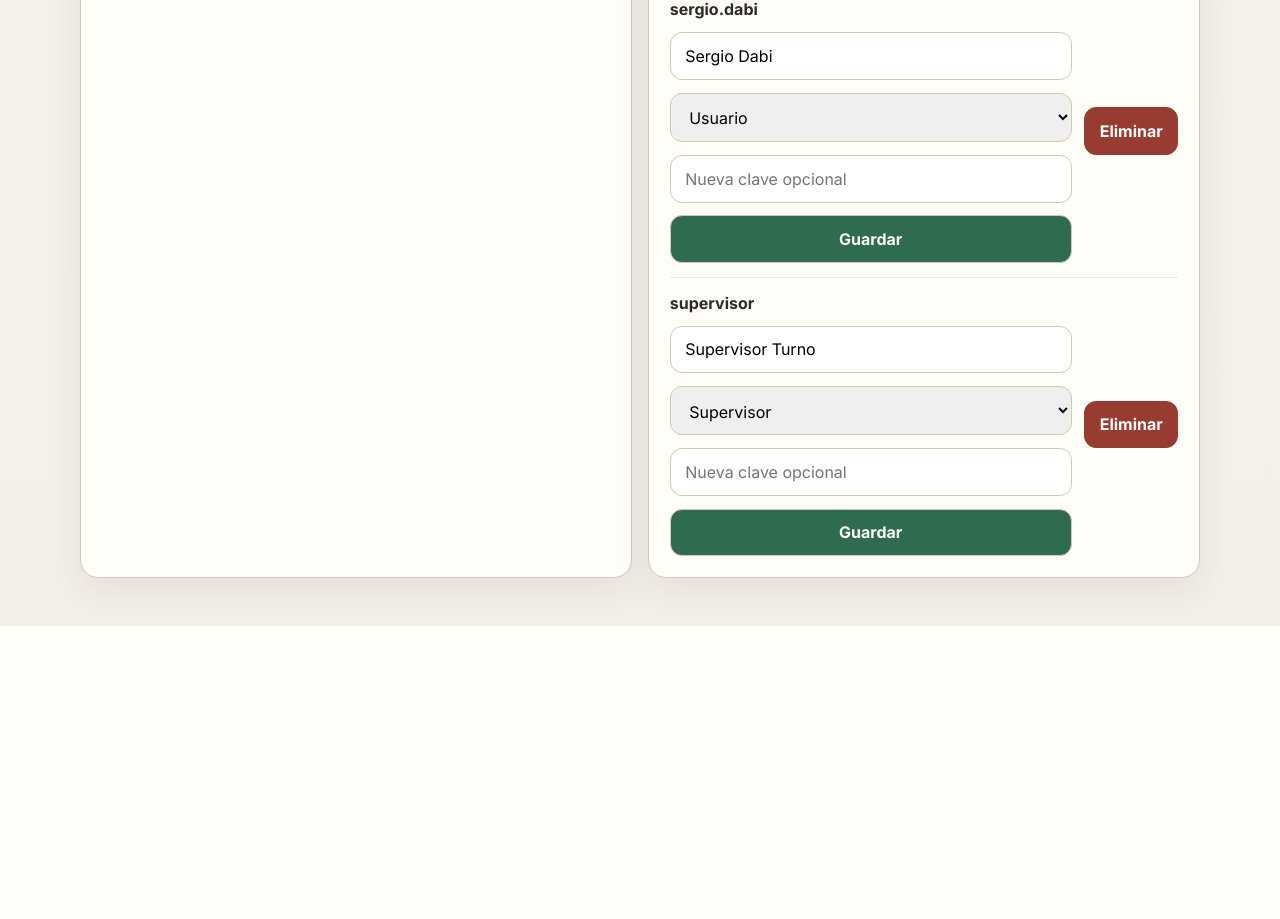
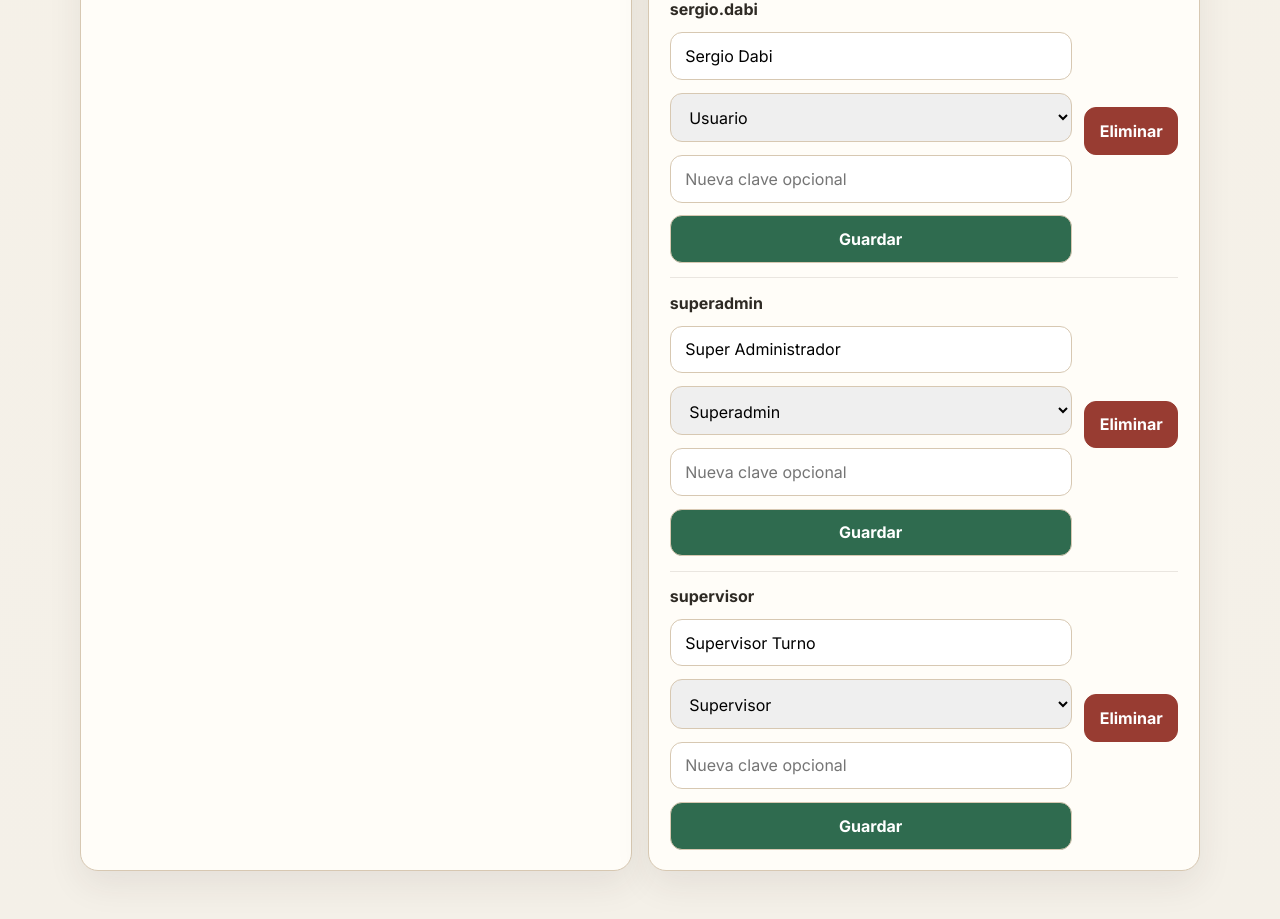
Before and after one commit to emiliog23/Adecoagro, a Flask app: page /admin/usuarios in a window 1280 px wide. Shown: the part 1669-2588 px from the top of the page. Before the commit the page ends 2295 px from the top, so only its background shows below. Run offline with Flask 3, Linux system fonts and the light colour scheme; a user stored in the database is signed in.

Commit message:
Add superadmin role with full delete access

```diff
--- a/app/models.py
+++ b/app/models.py
@@ -16,6 +16,13 @@ REPORT_STATUSES = [
 PARAMETER_REPORT_TYPES = [
     "Receta",
     "Mecanico",
+]
+
+USER_ROLES = [
+    "usuario",
+    "supervisor",
+    "admin",
+    "superadmin",
 ]
 
 
@@ -38,15 +45,23 @@ class User(UserMixin, db.Model):
 
     @property
     def is_admin(self):
-        return self.role == "admin"
+        return self.role in {"admin", "superadmin"}
+
+    @property
+    def is_superadmin(self):
+        return self.role == "superadmin"
 
     @property
     def is_supervisor(self):
-        return self.role == "supervisor"
+        return self.role in {"supervisor", "admin", "superadmin"}
 
     @property
     def can_review_reports(self):
-        return self.role in {"admin", "supervisor"}
+        return self.role in {"supervisor", "admin", "superadmin"}
+
+    @property
+    def can_manage_admin(self):
+        return self.role in {"admin", "superadmin"}
 
 
 class Factory(db.Model):
@@ -199,6 +214,11 @@ def seed_data():
         admin.set_password("admin123")
         db.session.add(admin)
 
+    if not User.query.filter_by(username="superadmin").first():
+        superadmin = User(username="superadmin", full_name="Super Administrador", role="superadmin")
+        superadmin.set_password("superadmin123")
+        db.session.add(superadmin)
+
     if not User.query.filter_by(username="supervisor").first():
         supervisor = User(username="supervisor", full_name="Supervisor Turno", role="supervisor")
         supervisor.set_password("supervisor123")
--- a/app/routes.py
+++ b/app/routes.py
@@ -20,6 +20,7 @@ from .models import (
     REPORT_STATUSES,
     Report,
     ReportComment,
+    USER_ROLES,
     User,
 )
 
@@ -31,8 +32,8 @@ def allowed_file(filename):
 
 
 def admin_required():
-    if not current_user.is_authenticated or not current_user.can_review_reports:
-        flash("Solo administracion o supervision puede acceder a esa seccion.", "error")
+    if not current_user.is_authenticated or not current_user.can_manage_admin:
+        flash("Solo administracion puede acceder a esa seccion.", "error")
         return False
     return True
 
@@ -42,6 +43,29 @@ def reviewer_required():
         flash("Solo administracion o supervision puede realizar esa accion.", "error")
         return False
     return True
+
+
+def delete_report_record(report):
+    delete_report_files(report)
+    db.session.delete(report)
+
+
+def purge_machine(machine):
+    for report in list(machine.reports):
+        delete_report_record(report)
+    for parameter in list(machine.parameter_definitions):
+        db.session.delete(parameter)
+    db.session.delete(machine)
+
+
+def purge_user(user):
+    for comment in list(user.comments):
+        db.session.delete(comment)
+    for reading in list(MachineParameterReading.query.filter_by(created_by_id=user.id).all()):
+        db.session.delete(reading)
+    for report in list(user.reports):
+        delete_report_record(report)
+    db.session.delete(user)
 
 
 def delete_attachment_file(filename):
@@ -387,8 +411,7 @@ def report_delete(report_id):
         return redirect(url_for("reports"))
 
     report = Report.query.get_or_404(report_id)
-    delete_report_files(report)
-    db.session.delete(report)
+    delete_report_record(report)
     db.session.commit()
     flash("Reporte eliminado.", "success")
     return redirect(url_for("reports"))
@@ -402,8 +425,7 @@ def report_delete_all():
     all_reports = Report.query.all()
     deleted_count = len(all_reports)
     for report in all_reports:
-        delete_report_files(report)
-        db.session.delete(report)
+        delete_report_record(report)
     db.session.commit()
     flash(f"Se eliminaron {deleted_count} reportes.", "success")
     return redirect(url_for("admin_dashboard"))
@@ -466,6 +488,13 @@ def delete_line(line_id):
 
     line = ProductionLine.query.get_or_404(line_id)
     if line.machines:
+        if current_user.is_superadmin:
+            for machine in list(line.machines):
+                purge_machine(machine)
+            db.session.delete(line)
+            db.session.commit()
+            flash("Linea eliminada junto con sus maquinas y datos asociados.", "success")
+            return redirect(url_for("manage_lines"))
         flash("No puedes eliminar una linea que todavia tiene maquinas asociadas.", "error")
     else:
         db.session.delete(line)
@@ -516,6 +545,11 @@ def delete_machine(machine_id):
 
     machine = Machine.query.get_or_404(machine_id)
     if machine.reports or machine.parameter_definitions:
+        if current_user.is_superadmin:
+            purge_machine(machine)
+            db.session.commit()
+            flash("Maquina eliminada junto con sus reportes y parametros.", "success")
+            return redirect(url_for("manage_machines"))
         flash("No puedes eliminar una maquina que tiene reportes o parametros asociados.", "error")
     else:
         db.session.delete(machine)
@@ -563,6 +597,13 @@ def delete_category(category_id):
 
     category = Category.query.get_or_404(category_id)
     if category.reports:
+        if current_user.is_superadmin:
+            for report in list(category.reports):
+                delete_report_record(report)
+            db.session.delete(category)
+            db.session.commit()
+            flash("Categoria eliminada junto con sus reportes.", "success")
+            return redirect(url_for("manage_categories"))
         flash("No puedes eliminar una categoria que tiene reportes asociados.", "error")
     else:
         db.session.delete(category)
@@ -582,8 +623,10 @@ def manage_users():
         password = request.form.get("password", "").strip()
         role = request.form.get("role", "usuario").strip()
 
-        if not username or not full_name or not password or role not in {"admin", "supervisor", "usuario"}:
+        if not username or not full_name or not password or role not in USER_ROLES:
             flash("Completa usuario, nombre, clave y rol validos.", "error")
+        elif role == "superadmin" and not current_user.is_superadmin:
+            flash("Solo un superadmin puede crear otro superadmin.", "error")
         elif User.query.filter_by(username=username).first():
             flash("Ese usuario ya existe.", "error")
         else:
@@ -594,7 +637,8 @@ def manage_users():
             flash("Usuario creado.", "success")
         return redirect(url_for("manage_users"))
 
-    return render_template("manage_users.html", users=User.query.order_by(User.full_name).all())
+    assignable_roles = USER_ROLES if current_user.is_superadmin else [role for role in USER_ROLES if role != "superadmin"]
+    return render_template("manage_users.html", users=User.query.order_by(User.full_name).all(), assignable_roles=assignable_roles)
 
 
 @login_required
@@ -605,7 +649,13 @@ def edit_user(user_id):
     user = User.query.get_or_404(user_id)
     user.full_name = request.form.get("full_name", user.full_name).strip() or user.full_name
     role = request.form.get("role", user.role).strip()
-    if role in {"admin", "supervisor", "usuario"}:
+    if user.role == "superadmin" and not current_user.is_superadmin:
+        flash("Solo un superadmin puede editar a otro superadmin.", "error")
+        return redirect(url_for("manage_users"))
+    if role == "superadmin" and not current_user.is_superadmin:
+        flash("Solo un superadmin puede asignar ese rol.", "error")
+        return redirect(url_for("manage_users"))
+    if role in USER_ROLES:
         user.role = role
     new_password = request.form.get("password", "").strip()
     if new_password:
@@ -623,7 +673,14 @@ def delete_user(user_id):
     user = User.query.get_or_404(user_id)
     if user.id == current_user.id:
         flash("No puedes eliminar tu propio usuario mientras estas conectado.", "error")
+    elif user.role == "superadmin" and not current_user.is_superadmin:
+        flash("Solo un superadmin puede eliminar a otro superadmin.", "error")
     elif user.reports or MachineParameterReading.query.filter_by(created_by_id=user.id).first():
+        if current_user.is_superadmin:
+            purge_user(user)
+            db.session.commit()
+            flash("Usuario eliminado junto con todos sus datos asociados.", "success")
+            return redirect(url_for("manage_users"))
         flash("No puedes eliminar un usuario que tiene reportes o parametros asociados.", "error")
     else:
         db.session.delete(user)
--- a/app/templates/base.html
+++ b/app/templates/base.html
@@ -24,7 +24,7 @@
         <a href="{{ url_for('parameter_reports') }}">Parametros</a>
         <a href="{{ url_for('report_create') }}">Nuevo reporte</a>
         <a href="{{ url_for('parameter_report_create') }}">Nuevo parametro</a>
-        {% if current_user.can_review_reports %}
+        {% if current_user.can_manage_admin %}
         <a href="{{ url_for('admin_dashboard') }}">Administracion</a>
         {% endif %}
         <a href="{{ url_for('logout') }}">Salir</a>
--- a/app/templates/manage_users.html
+++ b/app/templates/manage_users.html
@@ -16,9 +16,9 @@
       </label>
       <label>Rol
         <select name="role">
-          <option value="usuario">Usuario</option>
-          <option value="supervisor">Supervisor</option>
-          <option value="admin">Admin</option>
+          {% for role in assignable_roles %}
+          <option value="{{ role }}">{{ role|capitalize }}</option>
+          {% endfor %}
         </select>
       </label>
       <button type="submit">Crear usuario</button>
@@ -33,9 +33,12 @@
         <strong>{{ user.username }}</strong>
         <input type="text" name="full_name" value="{{ user.full_name }}" required>
         <select name="role">
-          <option value="usuario" {% if user.role == 'usuario' %}selected{% endif %}>Usuario</option>
-          <option value="supervisor" {% if user.role == 'supervisor' %}selected{% endif %}>Supervisor</option>
-          <option value="admin" {% if user.role == 'admin' %}selected{% endif %}>Admin</option>
+          {% for role in assignable_roles %}
+          <option value="{{ role }}" {% if user.role == role %}selected{% endif %}>{{ role|capitalize }}</option>
+          {% endfor %}
+          {% if user.role == 'superadmin' and 'superadmin' not in assignable_roles %}
+          <option value="superadmin" selected>Superadmin</option>
+          {% endif %}
         </select>
         <input type="password" name="password" placeholder="Nueva clave opcional">
         <button type="submit">Guardar</button>
```
